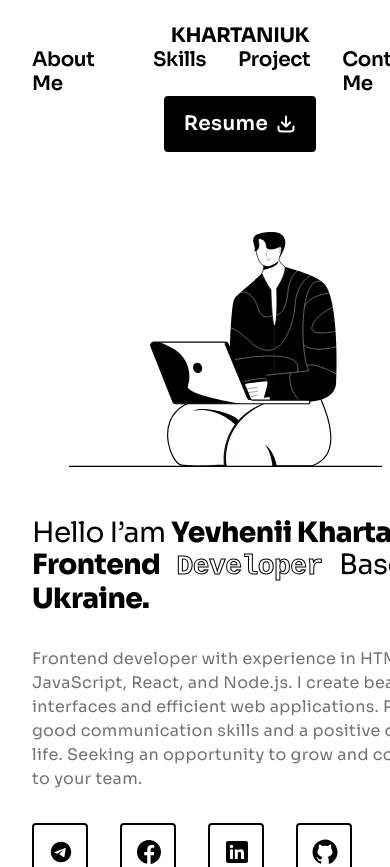
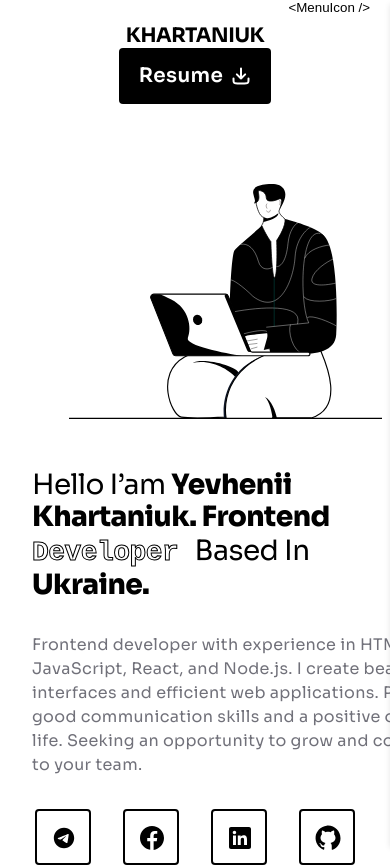
Before and after one commit to E-Khartaniuk/portfolio, a React (Vite) app: page / in a window 390 px wide. Shown: the top 867 px of the page. Built offline with nearby package versions, Linux system fonts and the light colour scheme.

Commit message:
mobile style

```diff
--- a/src/components/About/About.module.css
+++ b/src/components/About/About.module.css
@@ -75,6 +75,7 @@
     padding: 40px 16px;
     min-width: 360px;
     max-width: 480px;
+    width: 100%;
     flex-direction: column;
     gap: 0;
   }
--- a/src/components/ContactsLinks/contactsLinks.module.css
+++ b/src/components/ContactsLinks/contactsLinks.module.css
@@ -42,6 +42,7 @@
   .socialIconList {
     margin-top: 32px;
     max-width: 448px;
+    width: 100%;
   }
   .socialIconItemLink {
     /* width: 48px;
--- a/src/components/Experience/Experience.module.css
+++ b/src/components/Experience/Experience.module.css
@@ -70,6 +70,7 @@
     padding: 60px 16px 40px;
     min-width: 360px;
     max-width: 480px;
+    width: 100%;
   }
 
   .title {
--- a/src/components/Header/Header.module.css
+++ b/src/components/Header/Header.module.css
@@ -6,6 +6,8 @@
   display: flex;
   justify-content: space-between;
   align-items: center;
+
+  /* position: relative; */
 }
 
 .logo {
@@ -34,6 +36,8 @@
     text-transform: capitalize;
     text-decoration: none;
   }
+
+  transition: transform 0.3s ease-in-out;
 }
 
 .downloadButton {
@@ -57,12 +61,23 @@
   color: var(--Primary-White);
 }
 
+.burgerButton {
+  display: none;
+  background: none;
+  border: none;
+  cursor: pointer;
+  z-index: 11;
+}
+
 @media (min-width: 768px) and (max-width: 1280px) {
   .header {
     margin: 0 auto;
     width: 768px;
     padding-right: 16px;
     padding-left: 16px;
+  }
+  .navigation > a {
+    font-size: 16px;
   }
 }
 
@@ -71,5 +86,35 @@
     flex-direction: column;
     min-width: 360px;
     max-width: 480px;
+    width: 100%;
+  }
+
+  .navigation {
+    flex-direction: column;
+    align-items: center;
+    position: fixed;
+
+    top: 0px;
+    right: 0;
+    background: #fff;
+    padding: 1rem;
+    transform: translateX(100%);
+    width: 50%;
+    height: 100%;
+    box-shadow: 0 4px 6px rgba(0, 0, 0, 0.1);
+    z-index: 10;
+
+    padding-top: 80px;
+  }
+
+  .navigation.open {
+    transform: translateX(0);
+  }
+
+  .burgerButton {
+    display: block;
+    position: fixed;
+    top: 0;
+    right: 20px;
   }
 }
--- a/src/components/Header/Header.tsx
+++ b/src/components/Header/Header.tsx
@@ -1,18 +1,35 @@
-import React from "react";
+import React, { useState } from "react";
 import css from "./Header.module.css";
 import DownloadIcon from "../../img/DownloadIcon";
 
 function Header() {
+  const [isMenuOpen, setIsMenuOpen] = useState(false);
+
+  const toggleMenu = () => {
+    setIsMenuOpen(!isMenuOpen);
+  };
+
   return (
     <header className={css.header}>
+      <button className={css.burgerButton} onClick={toggleMenu}>
+        {isMenuOpen ? "<CloseIcon />" : "<MenuIcon />"}
+      </button>
       <a href="/" className={css.logo}>
         KHARTANIUK
       </a>
-      <nav className={css.navigation}>
-        <a href="#AboutMe">About Me</a>
-        <a href="#Skills">Skills</a>
-        <a href="#Project">Project</a>
-        <a href="#Contact">Contact me</a>
+      <nav className={`${css.navigation} ${isMenuOpen ? css.open : ""}`}>
+        <a href="#AboutMe" onClick={() => setIsMenuOpen(false)}>
+          About Me
+        </a>
+        <a href="#Skills" onClick={() => setIsMenuOpen(false)}>
+          Skills
+        </a>
+        <a href="#Project" onClick={() => setIsMenuOpen(false)}>
+          Project
+        </a>
+        <a href="#Contact" onClick={() => setIsMenuOpen(false)}>
+          Contact me
+        </a>
       </nav>
 
       <a
--- a/src/components/Hero/Hero.module.css
+++ b/src/components/Hero/Hero.module.css
@@ -80,11 +80,13 @@
 @media (min-width: 380px) and (max-width: 767px) {
   .heroContainer {
     max-width: 448px;
+    width: 100%;
   }
   .heroSection {
     padding-top: 56px;
     min-width: 360px;
     max-width: 480px;
+    width: 100%;
   }
   .title {
     margin-top: 50px;
--- a/src/components/Projects/Projects.module.css
+++ b/src/components/Projects/Projects.module.css
@@ -120,6 +120,7 @@
     padding: 60px 16px 40px;
     min-width: 360px;
     max-width: 480px;
+    width: 100%;
   }
   .projectsTitle {
     font-style: 28px;
--- a/src/components/Skills/Skills.module.css
+++ b/src/components/Skills/Skills.module.css
@@ -93,6 +93,7 @@
   .section {
     min-width: 360px;
     max-width: 480px;
+    width: 100%;
   }
   .title {
     font-size: 28px;
--- a/src/components/contacts/contacts.module.css
+++ b/src/components/contacts/contacts.module.css
@@ -45,6 +45,7 @@
     padding: 40px 16px 40px 16px;
     min-width: 360px;
     max-width: 480px;
+    width: 100%;
   }
 
   .contactsContainer {
```
